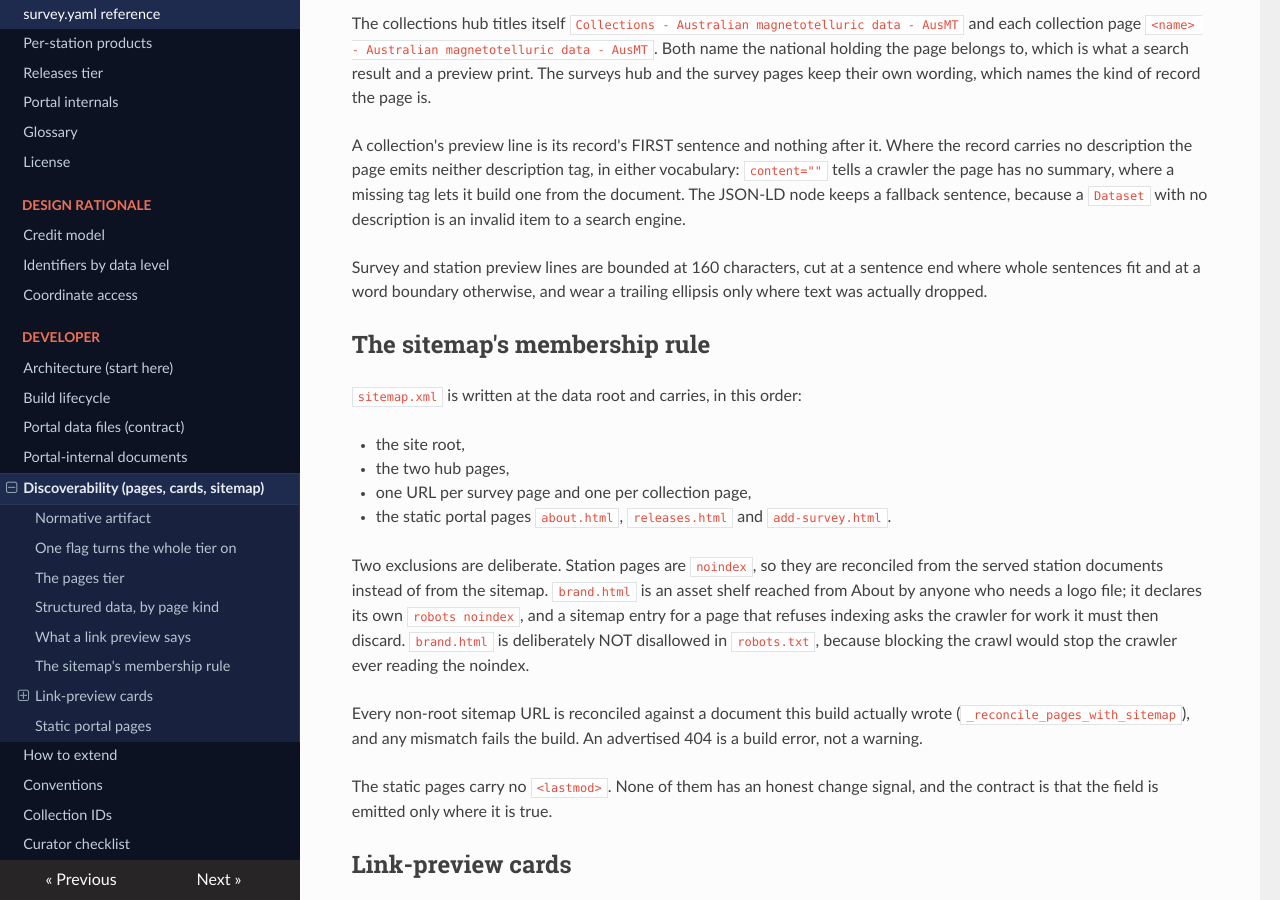
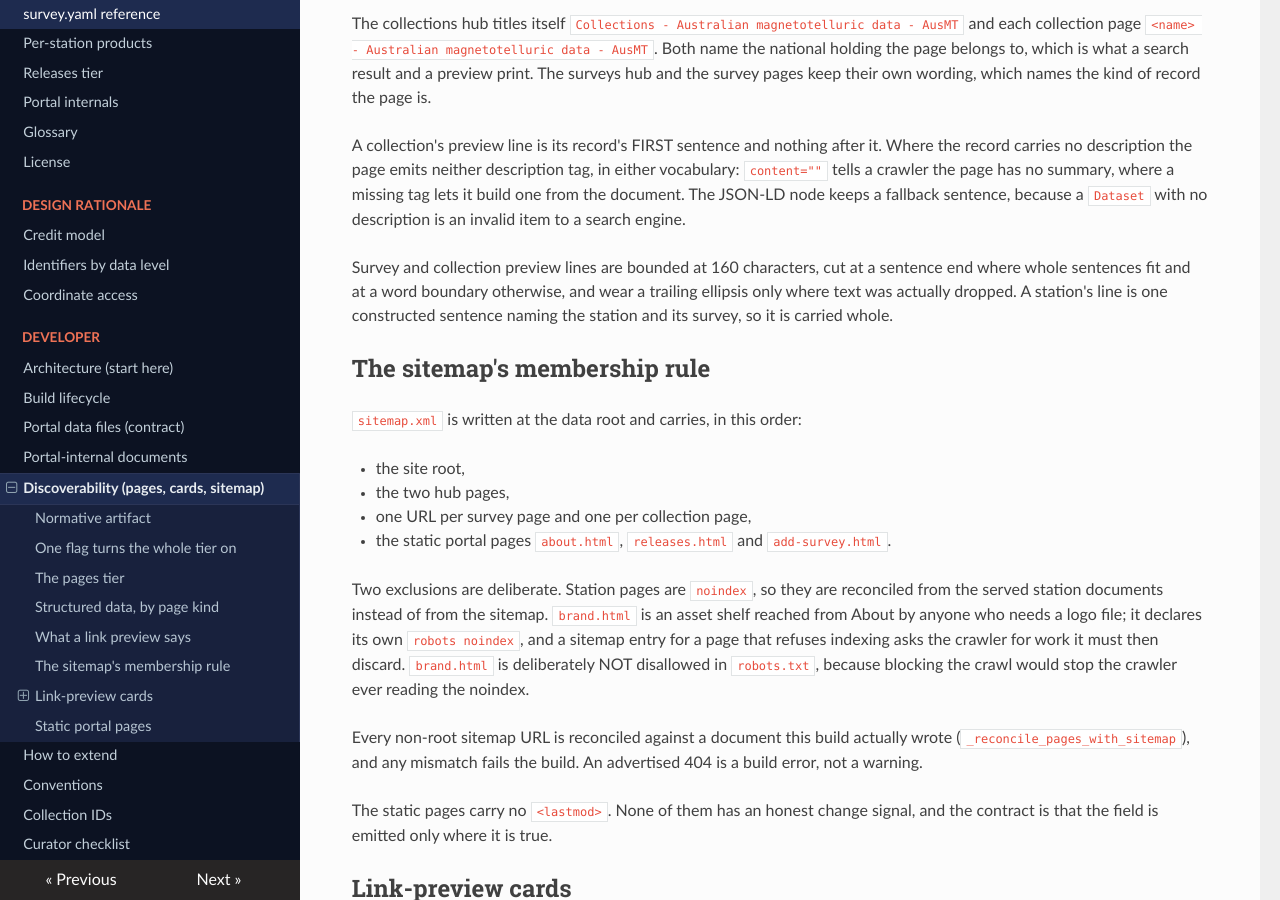
Before and after one commit to bvkay/ausmt, an MkDocs documentation site: the page built from docs/docs/developer/discoverability.md, in a window 1280 px wide and 900 px high, scrolled down 2230 px. Built offline with MkDocs 1.6.1, drawn with Linux system fonts in a browser that asks for light colours; nearby versions of some CDN libraries.

Commit message:
docs: the preview-line bound names the pages that actually carry it
The sentence claimed survey and station preview lines alike are capped at 160
characters and ellipsised. Only the survey line is: survey_page routes its
description through _meta_summary, and so does the collection page, but
station_page hands _shell a constructed sentence naming the station and its
survey, which is carried whole. On the built corpus 68 of 3,236 station pages
run past 160 characters in all three vocabularies at once, the longest at 169.

The code is right and stays untouched. Routing that constructed sentence
through _meta_summary would cut it mid-phrase, and the contract names the
survey og:description only (AusMT_2026/LANE-CONTRACT-OG-CARDS.md, D5). So the
documentation moves to the truth: the bound is stated over the survey and
collection lines, and the station line is described for what it is.

Documentation only. No pin moved, no test changed, no assertion dropped.

```diff
--- a/docs/docs/developer/discoverability.md
+++ b/docs/docs/developer/discoverability.md
@@ -100,9 +100,10 @@ tells a crawler the page has no summary, where a missing tag lets it build one f
 The JSON-LD node keeps a fallback sentence, because a `Dataset` with no description is an invalid
 item to a search engine.
 
-Survey and station preview lines are bounded at 160 characters, cut at a sentence end where whole
-sentences fit and at a word boundary otherwise, and wear a trailing ellipsis only where text was
-actually dropped.
+Survey and collection preview lines are bounded at 160 characters, cut at a sentence end where
+whole sentences fit and at a word boundary otherwise, and wear a trailing ellipsis only where
+text was actually dropped. A station's line is one constructed sentence naming the station and
+its survey, so it is carried whole.
 
 ## The sitemap's membership rule
 
```
